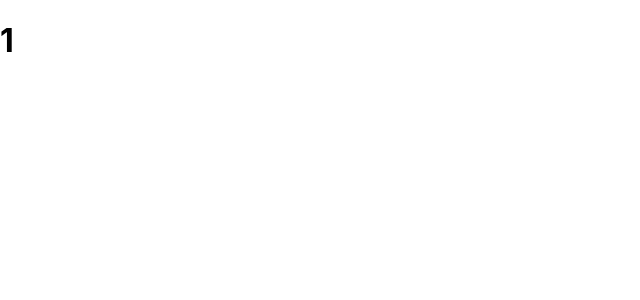
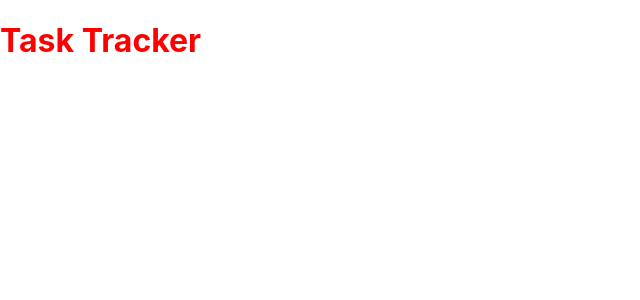
Before and after one commit to nadimpallibhargav/taskTracker-reactJS, a React (Create React App) app: page / in a window 1280 px wide. Shown: the top 300 px of the page, without its empty margins (0-640 px from the left). Built offline with nearby package versions, Linux system fonts and the light colour scheme.

Commit message:
adding inline styles

```diff
--- a/src/App.js
+++ b/src/App.js
@@ -3,7 +3,7 @@ import Header from "./components/Header"
 function App() {
   return (
     <>
-      <Header title={1} />
+      <Header />
     </>
   );
 }
--- a/src/components/Header.js
+++ b/src/components/Header.js
@@ -1,10 +1,8 @@
-import PropTypes from 'prop-types'
-
 const Header = ({title}) => {
   return (
     <>
         <header>
-            <h1>{title}</h1>
+            <h1 style={{color: 'red'}}>{title}</h1>
         </header>
     </>
   )
@@ -14,8 +12,4 @@ Header.defaultProps = {
   title: 'Task Tracker'
 }
 
-Header.propTypes = {
-  title: PropTypes.string
-}
-
 export default Header
```
